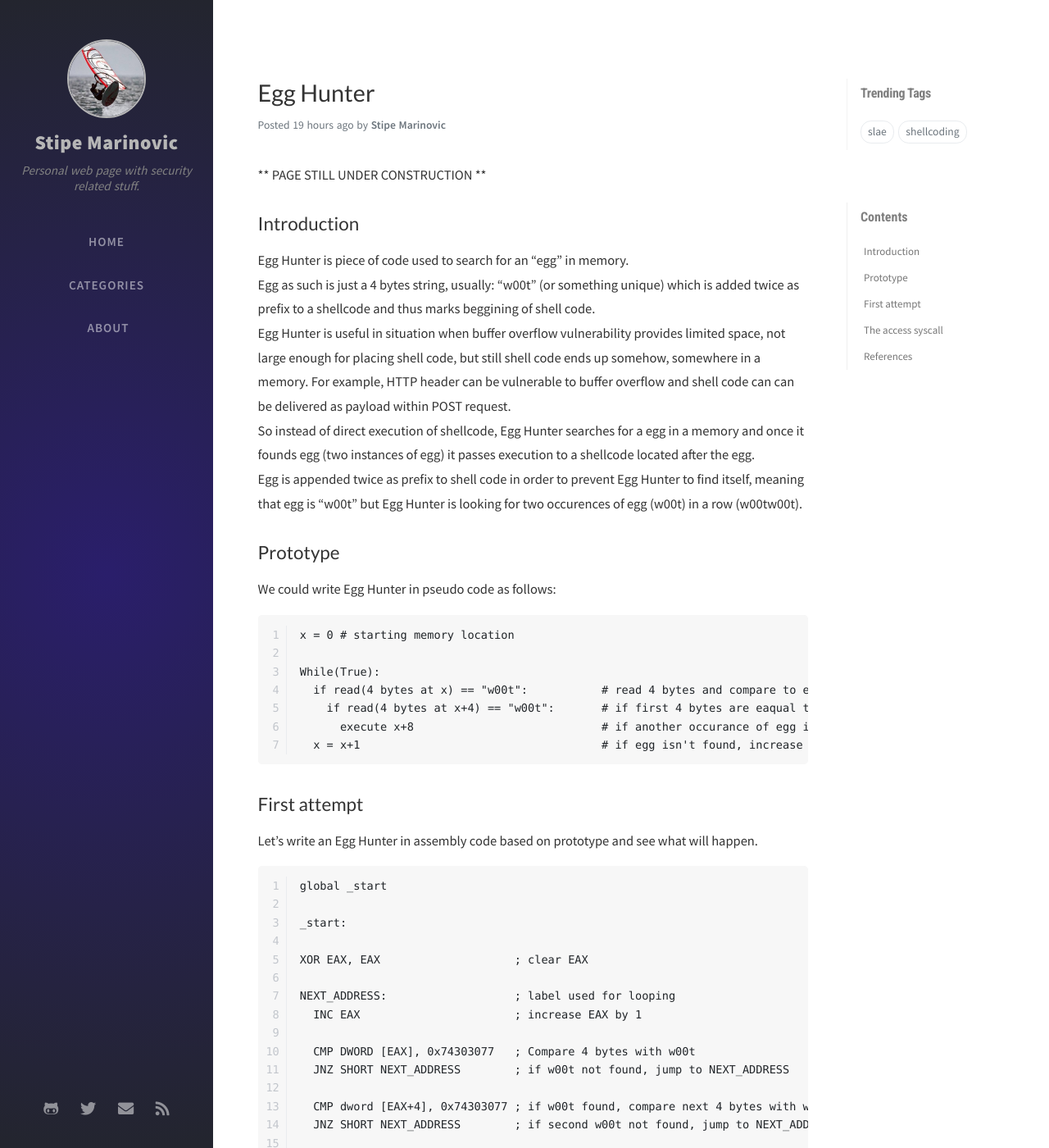
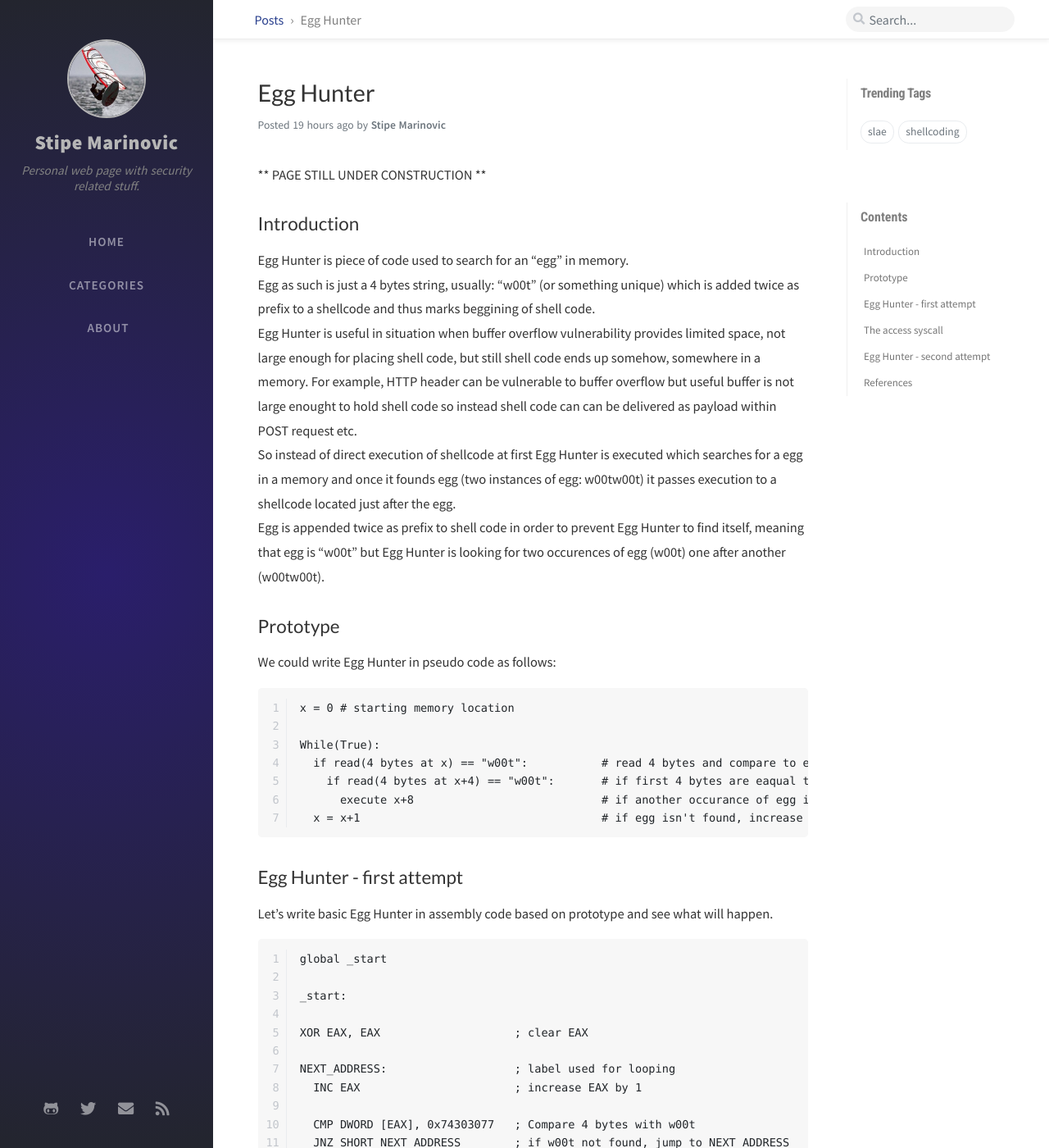
Before and after one commit to smarinovic/smarinovic.github.io, a Jekyll site: the page built from _posts/2020-05-28-EggHunter.md, in a window 1280 px wide and 1400 px high. Shown: the whole window at 82% size. Built offline with Jekyll 4.4.1, drawn with Linux system fonts in a browser that asks for light colours; nearby versions of some CDN libraries; comment, search, counter and statistics services are not loaded; some of the changed text lies outside the part shown.

Commit message:
Update 2020-05-28-EggHunter.md

````diff
--- a/_posts/2020-05-28-EggHunter.md
+++ b/_posts/2020-05-28-EggHunter.md
@@ -13,9 +13,9 @@
 
 Egg Hunter is piece of code used to search for an "egg" in memory.
 Egg as such is just a 4 bytes string, usually: "w00t" (or something unique) which is added twice as prefix to a shellcode and thus marks beggining of shell code.
-Egg Hunter is useful in situation when buffer overflow vulnerability provides limited space, not large enough for placing shell code, but still shell code ends up somehow, somewhere in a memory. For example, HTTP header can be vulnerable to buffer overflow and shell code can can be delivered as payload within POST request.
-So instead of direct execution of shellcode, Egg Hunter searches for a egg in a memory and once it founds egg (two instances of egg) it passes execution to a shellcode located after the egg.
-Egg is appended twice as prefix to shell code in order to prevent Egg Hunter to find itself, meaning that egg is "w00t" but Egg Hunter is looking for two occurences of egg (w00t) in a row (w00tw00t).
+Egg Hunter is useful in situation when buffer overflow vulnerability provides limited space, not large enough for placing shell code, but still shell code ends up somehow, somewhere in a memory. For example, HTTP header can be vulnerable to buffer overflow  but useful buffer is not large enought to hold shell code so instead shell code can can be delivered as payload within POST request etc.
+So instead of direct execution of shellcode at first Egg Hunter is executed which searches for a egg in a memory and once it founds egg (two instances of egg: w00tw00t) it passes execution to a shellcode located just after the egg.
+Egg is appended twice as prefix to shell code in order to prevent Egg Hunter to find itself, meaning that egg is "w00t" but Egg Hunter is looking for two occurences of egg (w00t) one after another (w00tw00t).
 
 ## Prototype ##
 
@@ -30,9 +30,9 @@
   x = x+1                                    # if egg isn't found, increase memory location +1
 ```
 
-## First attempt ##
+## Egg Hunter - first attempt ##
 
-Let's write an Egg Hunter in assembly code based on prototype and see what will happen.
+Let's write basic Egg Hunter in assembly code based on prototype and see what will happen.
 
 ```
 global _start
@@ -54,7 +54,7 @@
   JMP EAX                       ; jump to EAX + 8 address where shell code would be located
 
 ```
-When we compile it, link it, and run it, we get an segmentation fault when comparing egg with address in EAX.
+When we compile it, link it, and run it, we get an segmentation fault at the very beggining of execution.
 
 ```
 Program received signal SIGSEGV, Segmentation fault.
@@ -94,13 +93,13 @@
 EFAULT is defined in `/usr/include/libr/sflib/common/sftypes.h` file and F_OK is defined in `/usr/include/unistd.h` file.
  that has code 14, or 0xf2 in negative form.
 
+```
 #define EFAULT          14      /* Bad address */
+```
+
+## Egg Hunter - second attempt ##
 
 
-Constants
-Constant 	Decimal Value 	Location
-EFAULT 	14 	/usr/include/libr/sflib/common/sftypes.h
-F_OK 	0 	/usr/include/unistd.h
 
 ## References ##
 
````
Also changed, not shown: other parts of _posts/2020-05-28-EggHunter.md (+1 -2 lines).
